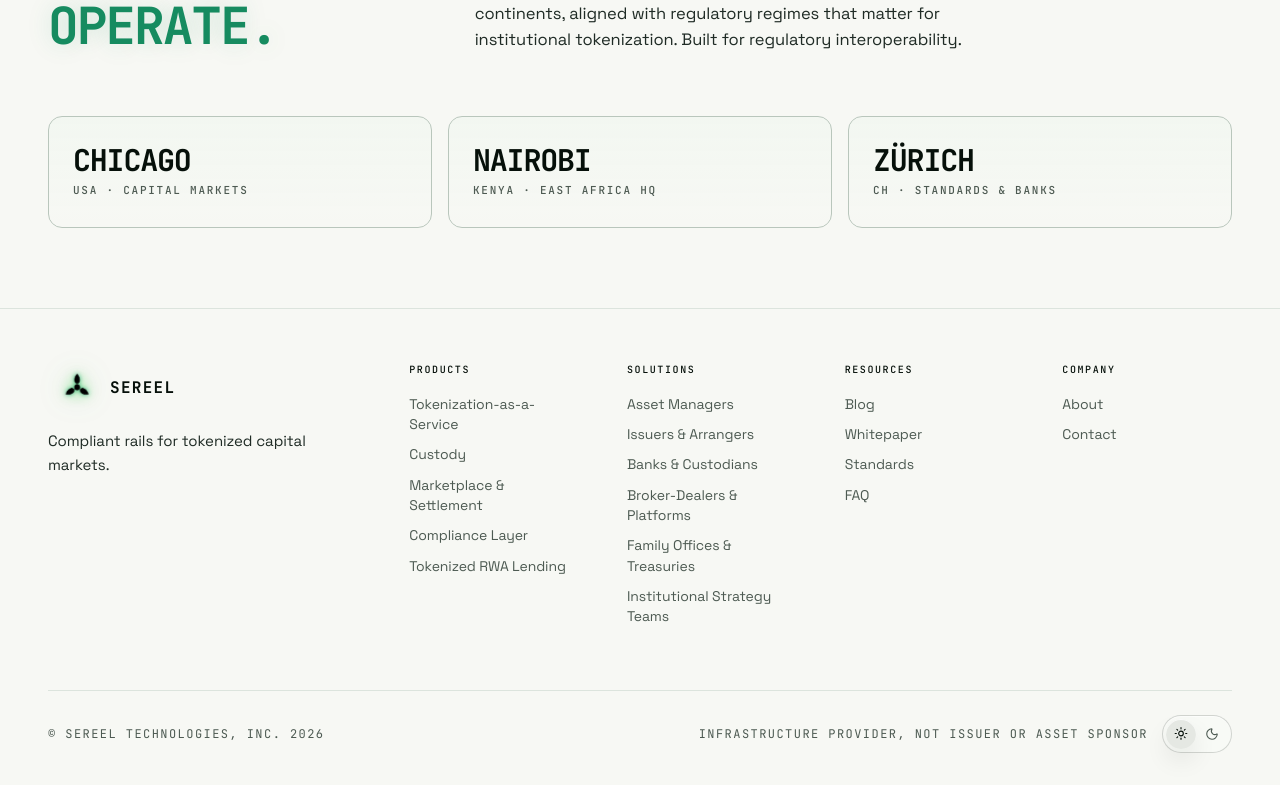
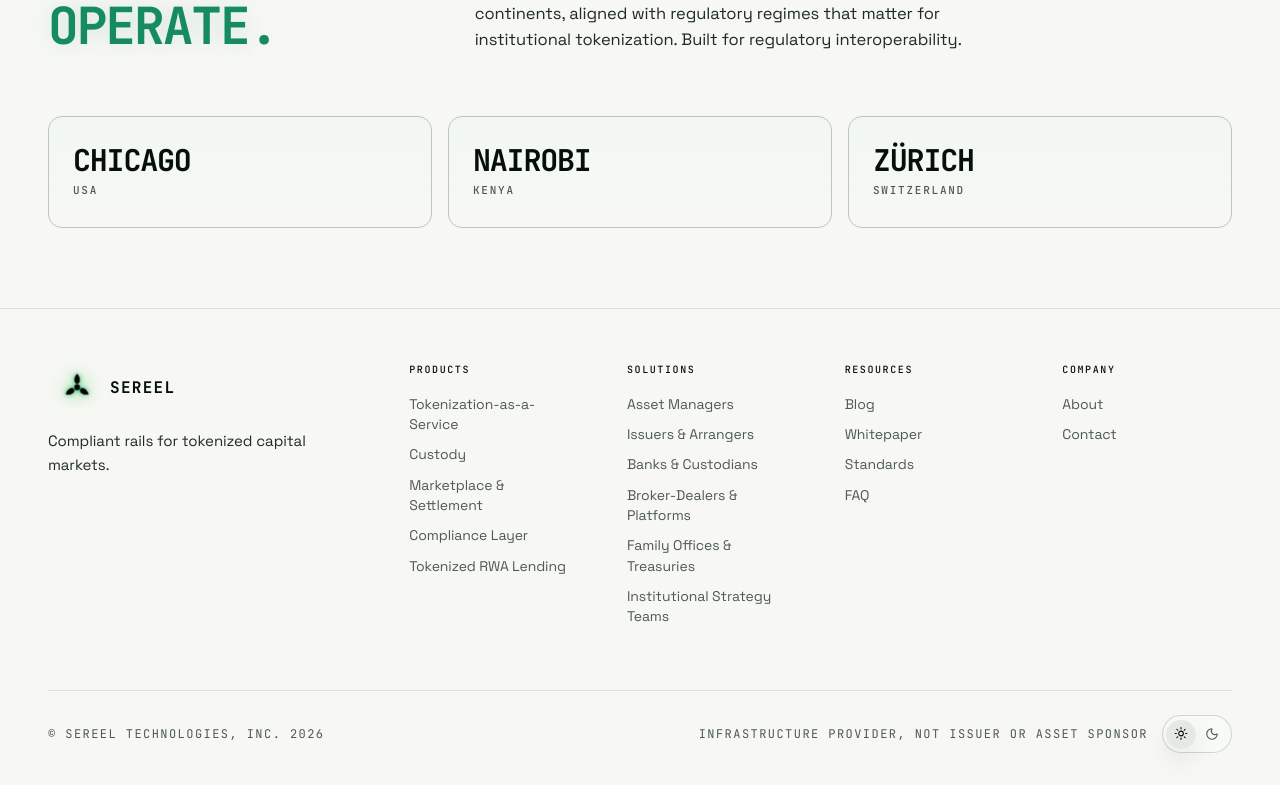
Before and after one commit to 0xsereel/website, a React (Vite) app: page /about in a window 1280 px wide. Shown: the part 1504-2289 px from the top of the page. Built offline with nearby package versions, Linux system fonts and the light colour scheme.

Commit message:
Simplify About footprint cards to city and country only

```diff
--- a/src/pages/About/About.tsx
+++ b/src/pages/About/About.tsx
@@ -84,15 +84,15 @@ export const About = () => {
         <div className="locations three">
           <div className="loc">
             <div className="name">Chicago</div>
-            <div className="country mono">USA · Capital markets</div>
+            <div className="country mono">USA</div>
           </div>
           <div className="loc">
             <div className="name">Nairobi</div>
-            <div className="country mono">Kenya · East Africa HQ</div>
+            <div className="country mono">Kenya</div>
           </div>
           <div className="loc">
             <div className="name">Zürich</div>
-            <div className="country mono">CH · Standards &amp; banks</div>
+            <div className="country mono">Switzerland</div>
           </div>
         </div>
       </section>
```
